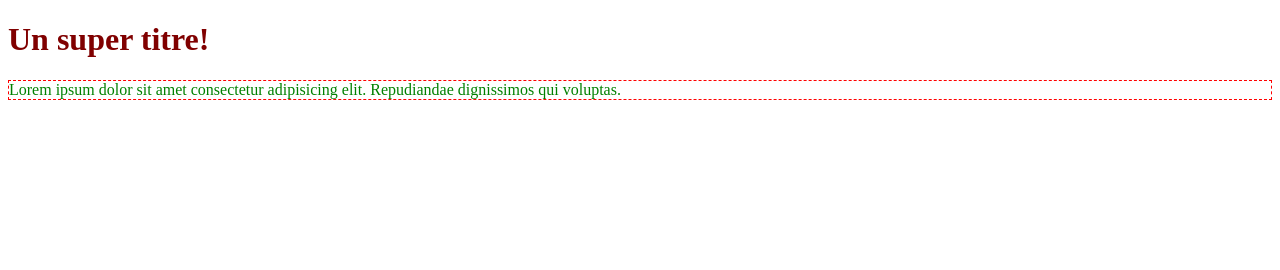
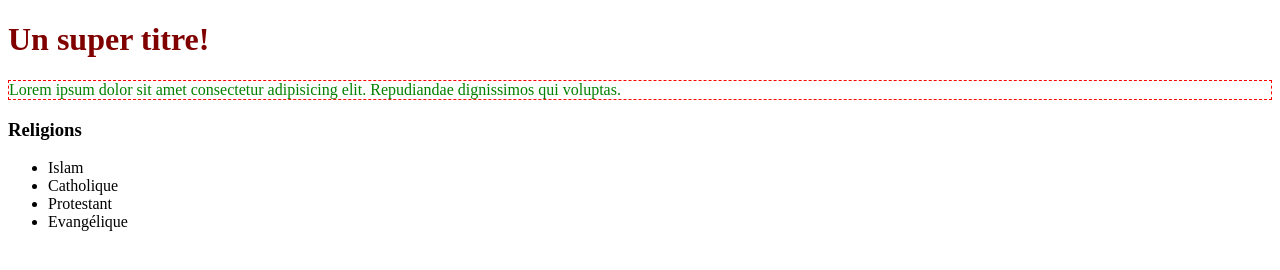
Before and after one commit to samarita22/OpenclassroomsProject, a plain HTML site: page index.html in a window 1280 px wide. Drawn offline with Linux system fonts and the light colour scheme.

Commit message:
Ajout de la liste à puce concernant les réligions

```diff
--- a/index.html
+++ b/index.html
@@ -10,5 +10,12 @@
 <body>
     <h1>Un super titre!</h1>
     <p>Lorem ipsum dolor sit amet consectetur adipisicing elit. Repudiandae dignissimos qui voluptas.</p>
+    <h3>Religions</h3>
+    <ul>
+        <li>Islam</li>
+        <li>Catholique</li>
+        <li>Protestant</li>
+        <li>Evangélique</li>
+    </ul>
 </body>
 </html>
```
